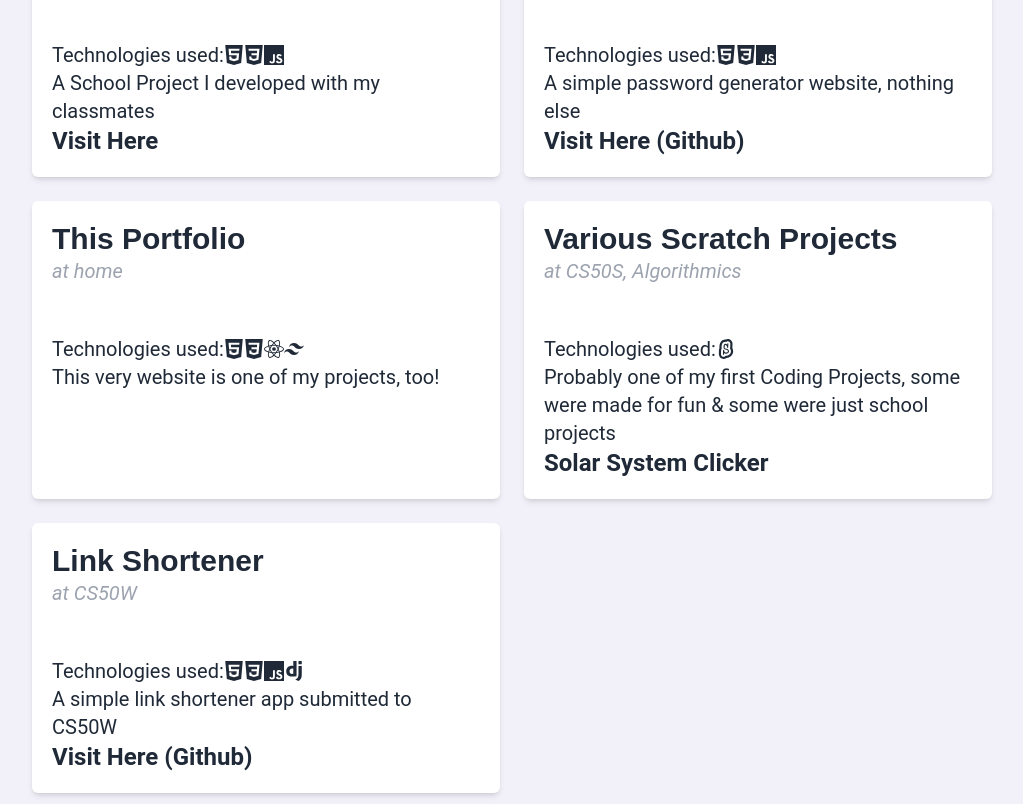
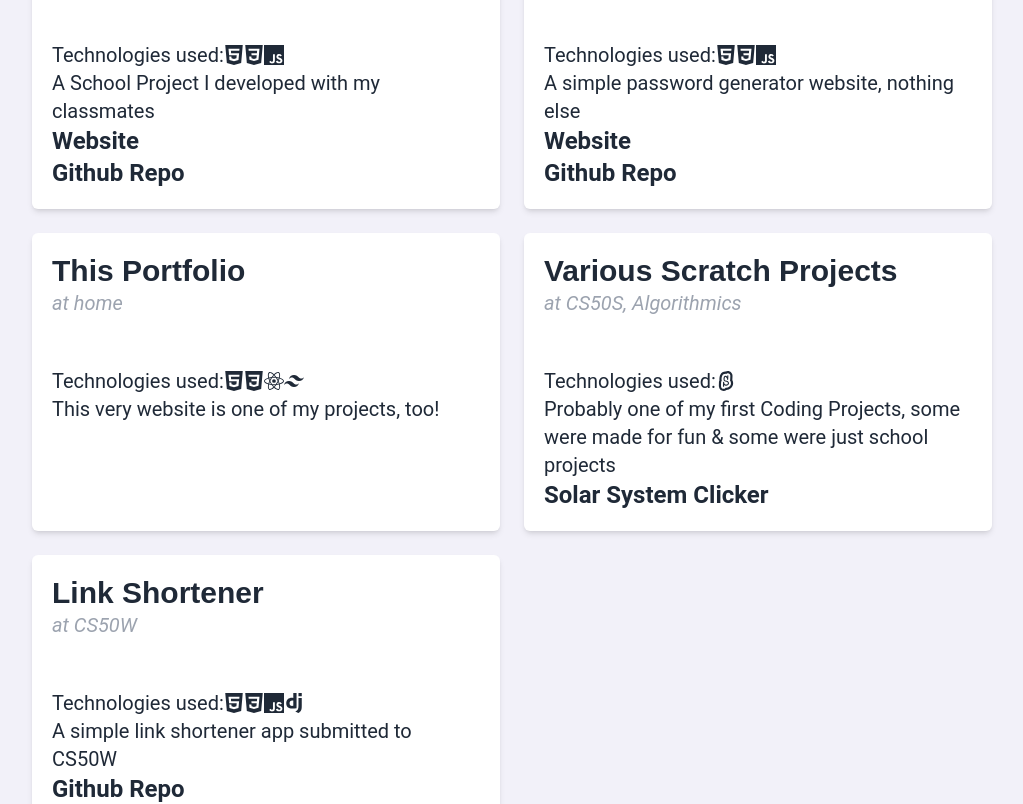
Before and after one commit to virakbothportfolio/virakbothportfolio.github.io, a React (Vite) app in the folder my-app/: page / in a window 1280 px wide. Shown: the part 6680-7484 px from the top of the page, without its empty margins (128-1151 px from the left). Built offline with nearby package versions, Linux system fonts and the light colour scheme.

Commit message:
Update Projects.jsx

```diff
--- a/my-app/src/components/Projects.jsx
+++ b/my-app/src/components/Projects.jsx
@@ -22,10 +22,16 @@ const Schools = () => {
               </p>
               <p className="text-xl">A School Project I developed with my classmates</p>
               <a
-              href="https://bothsecurity.github.io"
+              href="https://virakbothsoth.github.io/cybersecurity"
               className="font-bold text-b"
               >
-              Visit Here
+              Website
+              </a>
+              <a
+              href="https://github.com/VirakbothSoth/virakbothsoth.github.io/tree/main/cybersecurity"
+              className="font-bold text-b"
+              >
+              Github Repo
               </a>
             </div>
             <div
@@ -42,10 +48,16 @@ const Schools = () => {
               </p>
               <p className="text-xl">A simple password generator website, nothing else</p>
               <a
+              href="https://virakbothsoth.github.io/passgen"
+              className="font-bold text-b"
+              >
+              Website
+              </a>
+              <a
               href="https://github.com/VirakbothSoth/Virakboths-Passgen/tree/main"
               className="font-bold text-b"
               >
-              Visit Here (Github)
+              Github Repo
               </a>
             </div>
             <div
@@ -99,7 +111,7 @@ const Schools = () => {
               href="https://github.com/VirakbothSoth/linkshortener"
               className="font-bold text-b"
               >
-              Visit Here (Github)
+              Github Repo
               </a>
             </div>
         </div>
```
